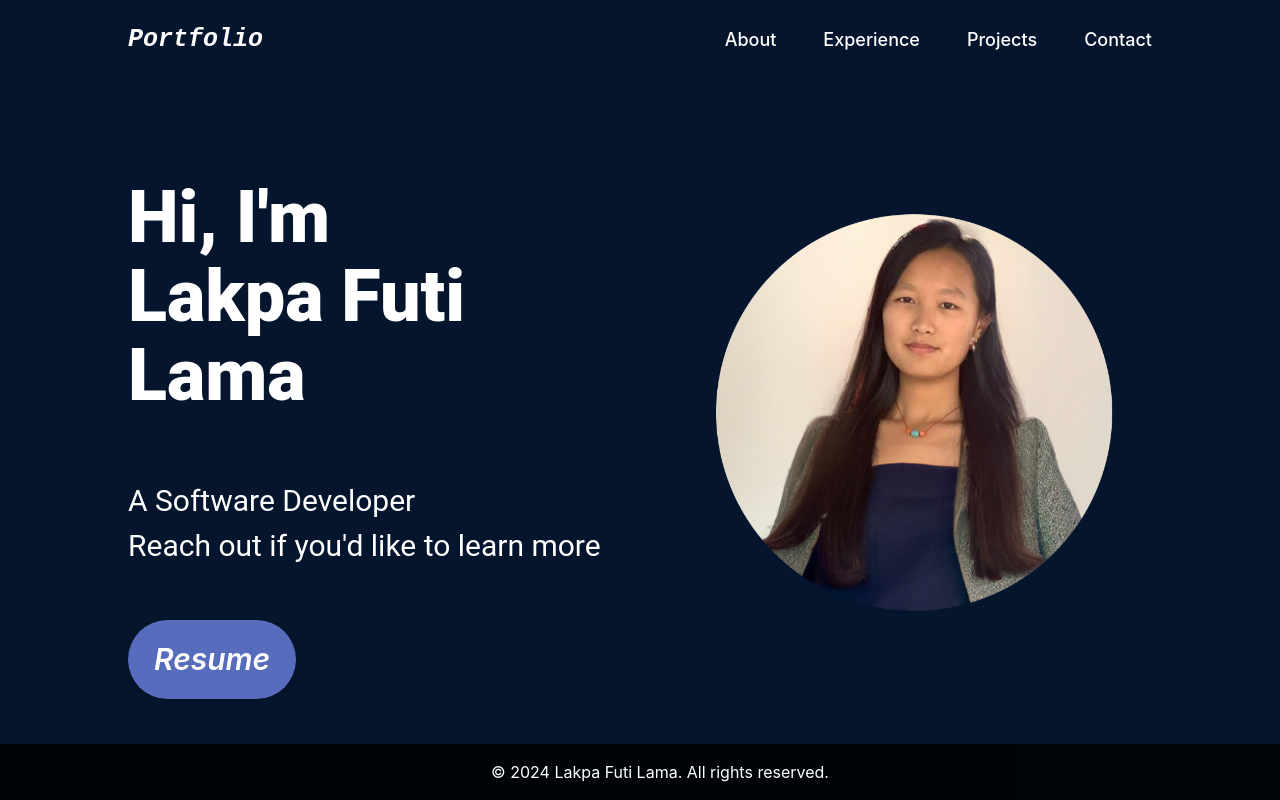
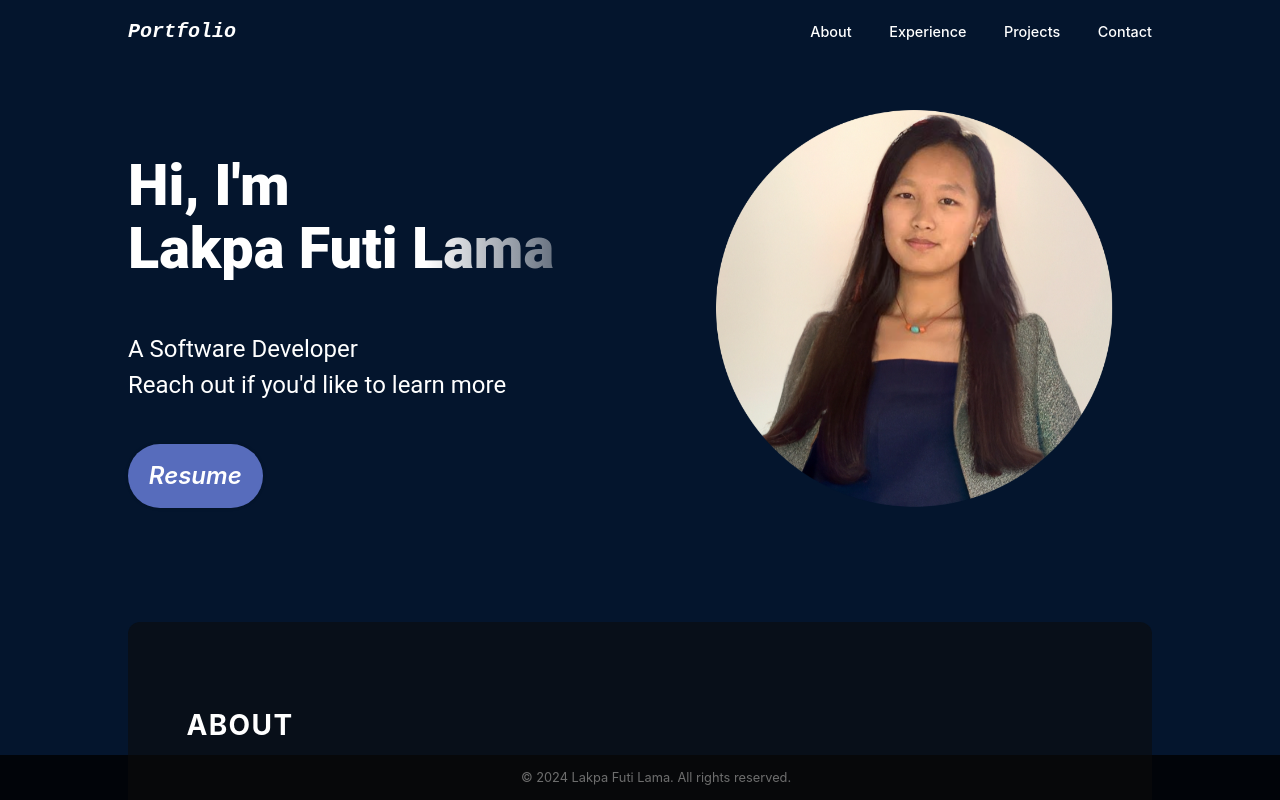
Before and after one commit to lakpafutilama/portfolio, a React (Vite) app: page / in a window 1280 px wide. Shown: the top 800 px of the page. Built offline with nearby package versions, Linux system fonts and the light colour scheme.

Commit message:
body zoom

```diff
--- a/src/App.module.css
+++ b/src/App.module.css
@@ -1,4 +1,8 @@
 @import "./vars.css";
+
+body {
+  zoom: 80%; /* You can adjust the percentage as per your requirement */
+}
 
 .App {
   background-color: var(--color-bg);
```
